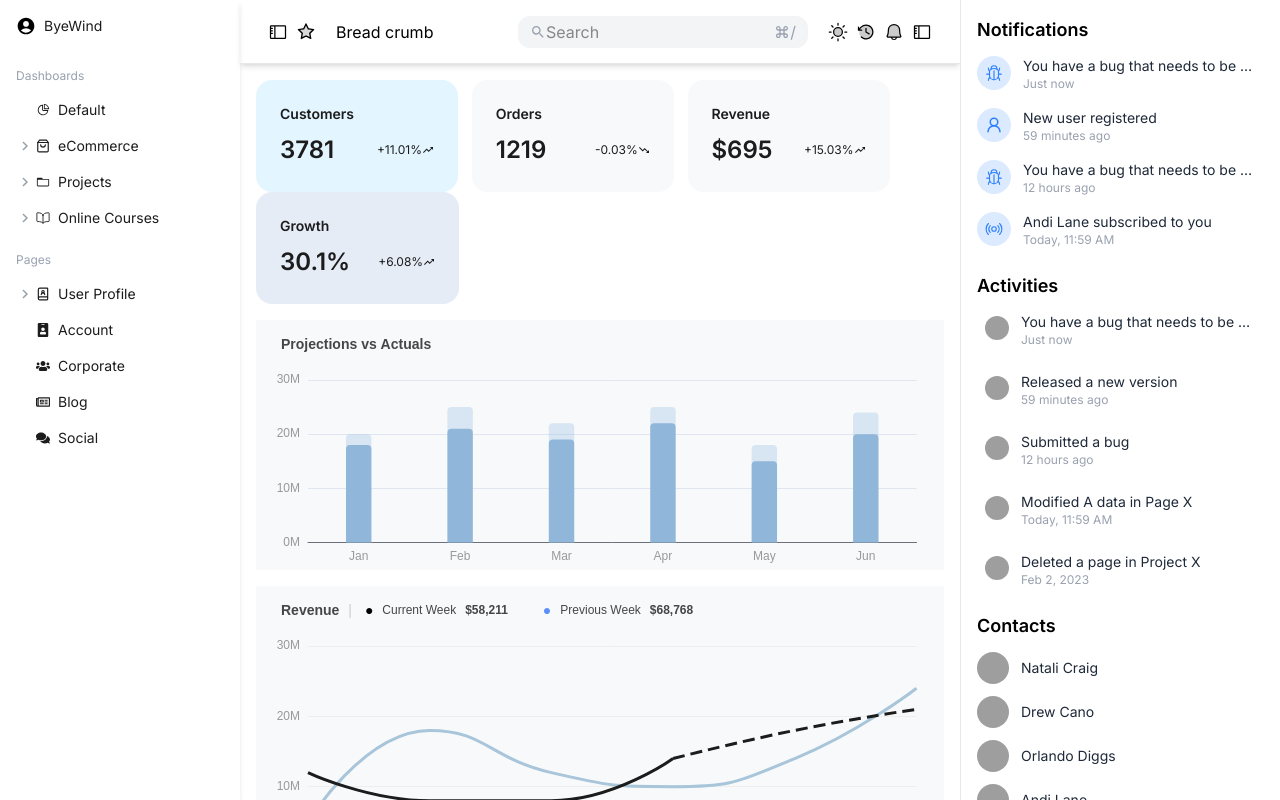
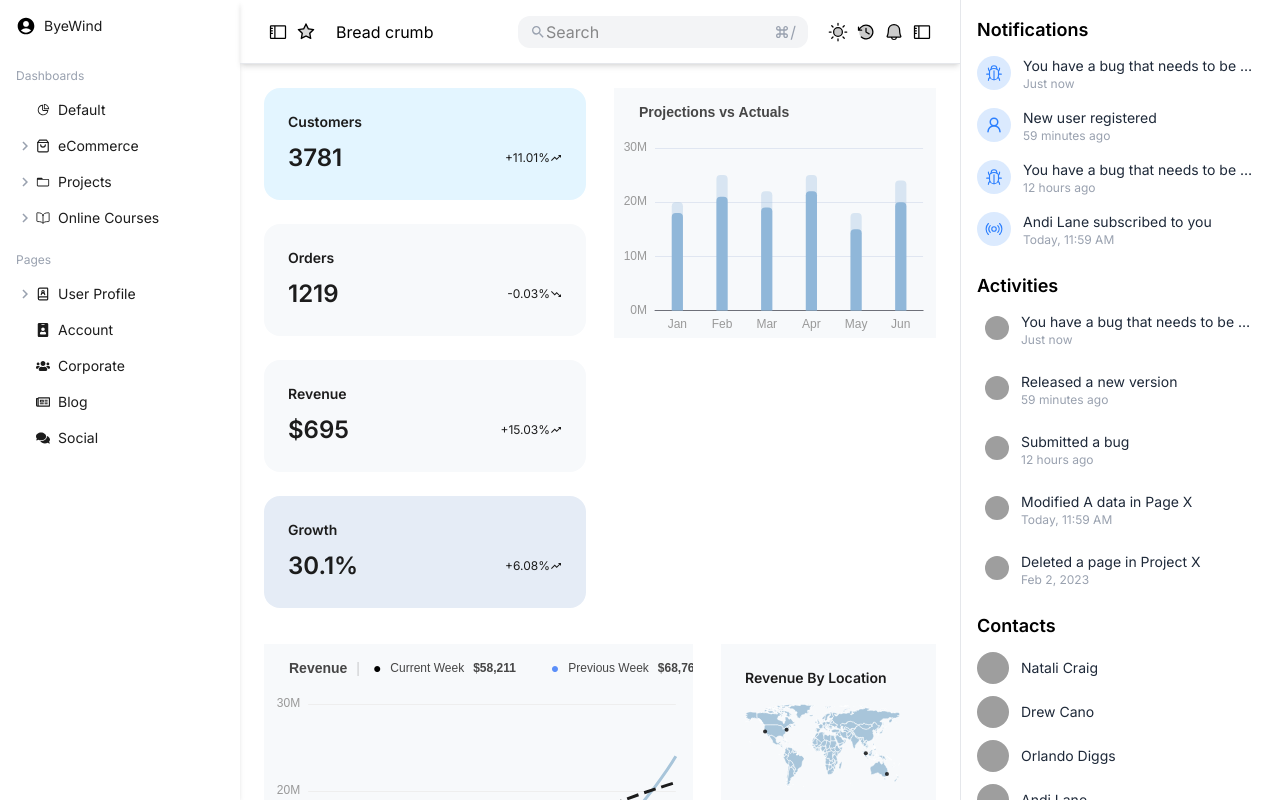
Before and after one commit to akanchha2324/dashboard_jp, a React (Vite) app: page / in a window 1280 px wide. Built offline with nearby package versions, Linux system fonts and the light colour scheme; grey boxes are pictures that could not be loaded.

Commit message:
feat: layout fix

```diff
--- a/src/components/barGraph/BarGraph.jsx
+++ b/src/components/barGraph/BarGraph.jsx
@@ -44,7 +44,7 @@ function BarGraph({
     series,
   ]);
 
-  return <div className="w-full h-[250px] rounded-lg" ref={chartRef} />;
+  return <div className="w-full h-[250px] rounded-2xl" ref={chartRef} />;
 }
 
 export default BarGraph;
--- a/src/components/lineGraph/LineGraph.jsx
+++ b/src/components/lineGraph/LineGraph.jsx
@@ -24,18 +24,35 @@ function LineGraph({
       yAxis,
       series,
     };
-    if(xAxis && yAxis) {
-        chart.setOption(option);
+    if (xAxis && yAxis) {
+      chart.setOption(option);
     }
+    // Resize handler
+    const handleResize = () => {
+      chart.resize();
+    };
 
-    console.log("abc")
+    // Listen for window resize
+    window.addEventListener("resize", handleResize);
 
     return () => {
+      window.removeEventListener("resize", handleResize);
       chart.dispose();
     };
   }, [title, backgroundColor, legend, grid, xAxis, yAxis, series]);
 
-  return <div ref={chartRef} style={{ height: 300, width: "100%" }} />;
+  return (
+    <div
+      ref={chartRef}
+      className="rounded-2xl"
+      style={{
+        height: "100%",
+        width: "100%",
+        minHeight: "352px",
+        borderRadius: "16px",
+      }}
+    />
+  );
 }
 
 export default LineGraph;
--- a/src/layouts/Main.jsx
+++ b/src/layouts/Main.jsx
@@ -1,7 +1,7 @@
 import Dashboard from "../pages/dashboard";
 function Main() {
   return (
-    <div className="p-4">
+    <div className="p-6">
       <Dashboard />
     </div>
   );
--- a/src/pages/dashboard/components/Default.jsx
+++ b/src/pages/dashboard/components/Default.jsx
@@ -3,15 +3,34 @@ import ProjectionGraph from "./ProjectionGraph";
 import RevenueGraph from "./RevenueGraph";
 import RevenueByLocation from "./RevenueByLocation";
 import { SUMMARIES, LOCATIONS } from "../../../mocks";
-import { PROJECTION_GRAPH_CONFIG, REVENUE_GRAPH_CONFIG, REVENUE_MAP_CONFIG } from "../constants";
+import {
+  PROJECTION_GRAPH_CONFIG,
+  REVENUE_GRAPH_CONFIG,
+  REVENUE_MAP_CONFIG,
+} from "../constants";
 
 function Default() {
   return (
-    <div className="flex flex-col gap-4">
-      <Summary summaries={SUMMARIES} />
-      <ProjectionGraph config={PROJECTION_GRAPH_CONFIG} />
-      <RevenueGraph config={REVENUE_GRAPH_CONFIG} />
-      <RevenueByLocation config={REVENUE_MAP_CONFIG} locations={LOCATIONS}/>
+    <div className="flex flex-col gap-7">
+      <div className="flex gap-7">
+        <div className="flex flex-1/2">
+          <Summary summaries={SUMMARIES} />
+        </div>
+        <div className="flex-1/2">
+          <ProjectionGraph config={PROJECTION_GRAPH_CONFIG} />
+        </div>
+      </div>
+      <div className="flex gap-7 flex-col md:flex-row">
+        <div className="flex-2/3">
+          <RevenueGraph config={REVENUE_GRAPH_CONFIG} />
+        </div>
+        <div className="flex-1/3">
+          <RevenueByLocation
+            config={REVENUE_MAP_CONFIG}
+            locations={LOCATIONS}
+          />
+        </div>
+      </div>
     </div>
   );
 }
--- a/src/pages/dashboard/components/ProjectionGraph.jsx
+++ b/src/pages/dashboard/components/ProjectionGraph.jsx
@@ -1,9 +1,9 @@
 import BarGraph from "../../../components/barGraph/BarGraph";
 function ProjectionGraph({ config }) {
   return (
-    <>
+    <div className="rounded-2xl">
       <BarGraph {...config} />
-    </>
+    </div>
   );
 }
 
--- a/src/pages/dashboard/components/Summary.jsx
+++ b/src/pages/dashboard/components/Summary.jsx
@@ -1,9 +1,13 @@
 import SummaryCard from "../../../components/summaryCard/SummaryCard";
 function Summary({ summaries }) {
   return (
-    <div className="summary flex flex-wrap gap-[2%]">
+    <div className="summary flex flex-wrap gap-4 flex-1">
       {summaries.map((summary) => {
-        return <SummaryCard key={summary.id} {...summary} />;
+        return (
+          <div className="flex-1/4 mb-2">
+            <SummaryCard key={summary.id} {...summary} />
+          </div>
+        );
       })}
     </div>
   );
```
